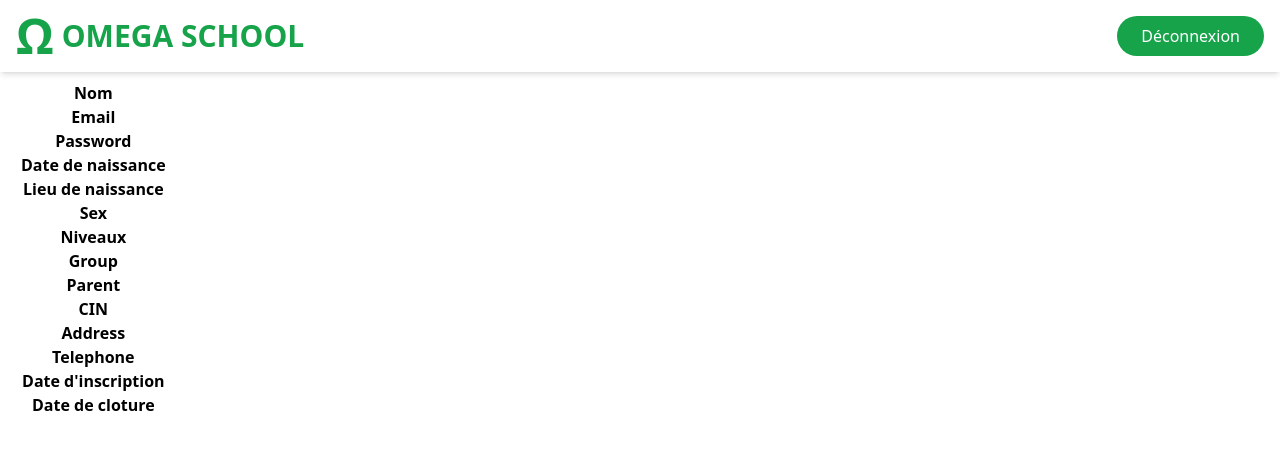
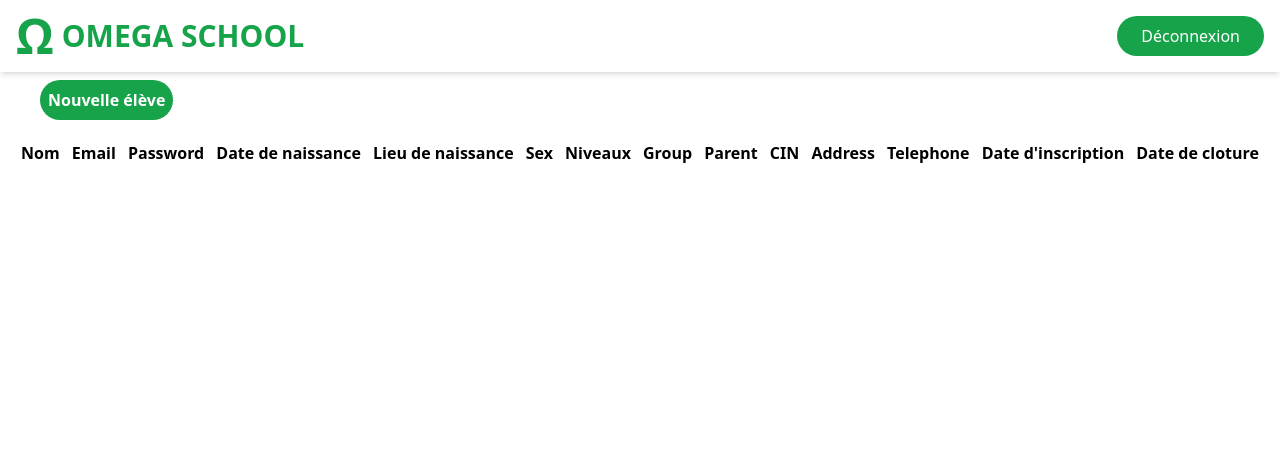
Before and after one commit to AHLALLAY/Redline-finale, a React (Vite) app in the folder Projet/FrontEnd/: page /admin/student in a window 1280 px wide. Shown: the top 450 px of the page. Built offline with nearby package versions, Linux system fonts and the light colour scheme; sample sign-in values are in the browser's storage.

Commit message:
style: AJouter le style du l'entéte de table

```diff
--- a/Projet/FrontEnd/src/views/admin/StudentListe.jsx
+++ b/Projet/FrontEnd/src/views/admin/StudentListe.jsx
@@ -15,7 +15,7 @@ function StudentListe() {
   };
 
   return (
-    <div className="flex flex-col">
+    <div>
       {/* Header */}
       <header className="fixed w-full top-0 z-50 bg-white/90 backdrop-blur-md shadow-md">
         <div className="container mx-auto px-4 py-3">
@@ -58,12 +58,14 @@ function StudentListe() {
           </div>
         )}
       </header>
-      <div className="ml-5 mt-20">
+      <div className="mx-5 mt-20">
         <main>
-        <div></div>
-          <table className="flex">
+        <div className="m-5">
+          <button className="p-2 bg-green-600 text-white rounded-full font-semibold hover:bg-green-700" >Nouvelle élève</button>
+        </div>
+          <table className="min-w-full">
             <thead>
-              <th>
+              <th className="flex justify-between">
                 <tr>Nom</tr>
                 <tr>Email</tr>
                 <tr>Password</tr>
```
